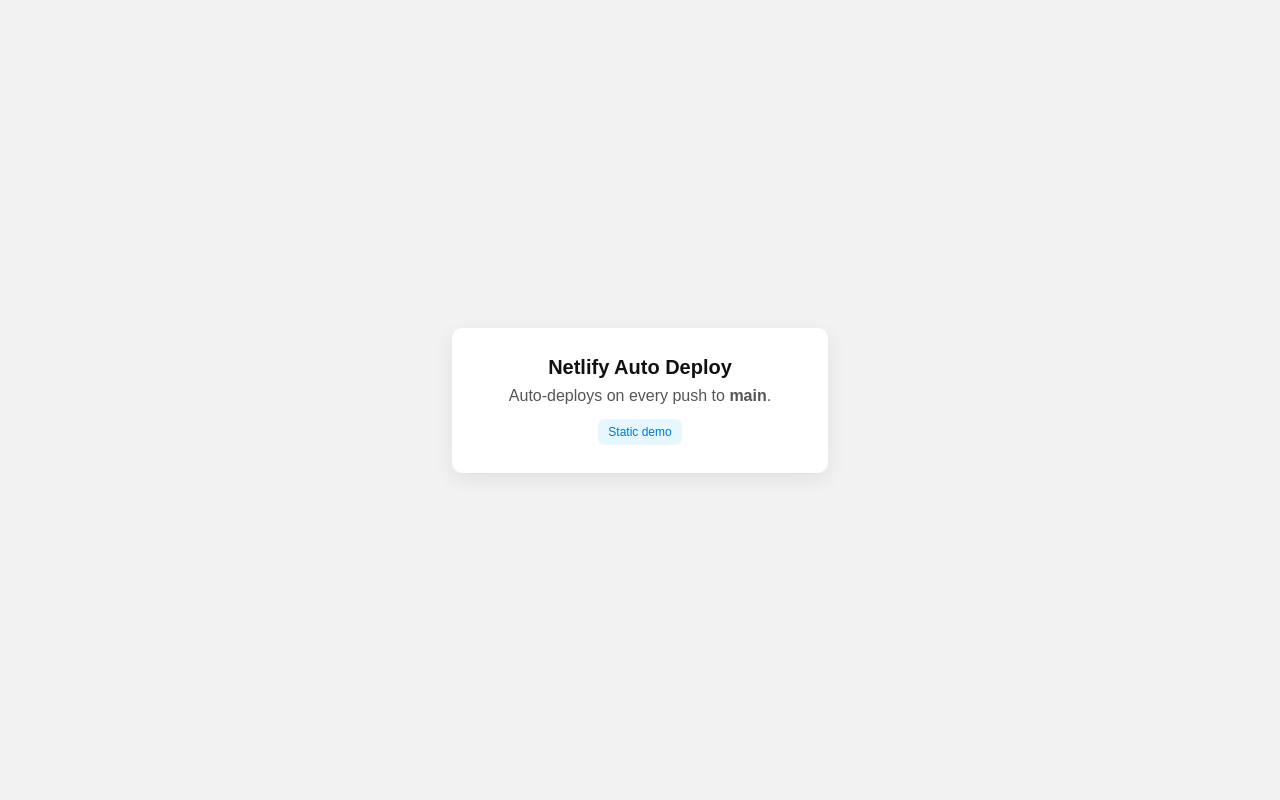
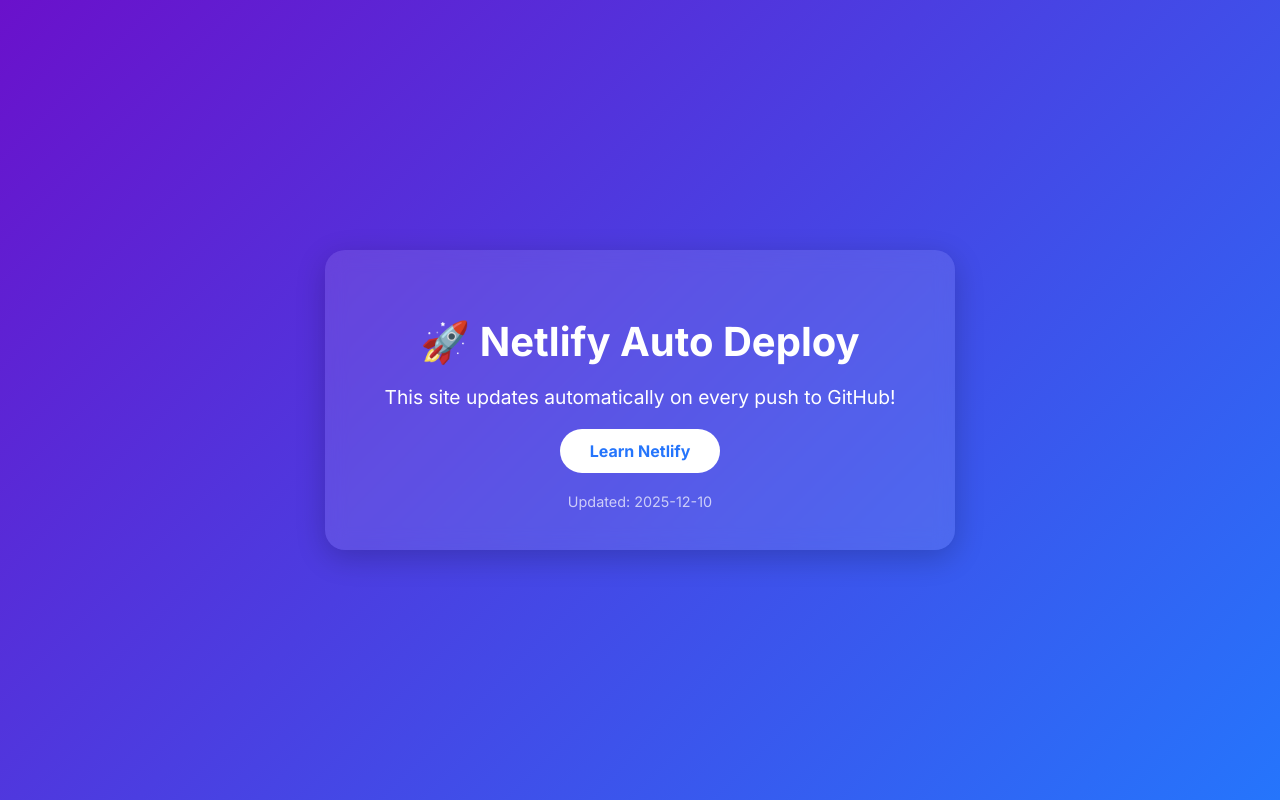
Before and after one commit to Khaled301204/auto-deploy-demo, a plain HTML site: page index.html in a window 1280 px wide. Drawn offline with Linux system fonts and the light colour scheme.

Commit message:
new changes

```diff
--- a/index.html
+++ b/index.html
@@ -1,22 +1,65 @@
 <!DOCTYPE html>
 <html lang="en">
 <head>
-  <meta charset="utf-8" />
-  <meta name="viewport" content="width=device-width,initial-scale=1" />
+  <meta charset="UTF-8" />
+  <meta name="viewport" content="width=device-width, initial-scale=1.0" />
   <title>Netlify Auto Deploy Demo</title>
+  <link href="https://fonts.googleapis.com/css2?family=Inter:wght@400;700&display=swap" rel="stylesheet">
   <style>
-    body { font-family: Arial, sans-serif; background: #f2f2f2; display:flex; align-items:center; justify-content:center; height:100vh; margin:0; }
-    .card { background:#fff; padding:28px; border-radius:10px; box-shadow:0 6px 20px rgba(0,0,0,0.08); text-align:center; width:320px; }
-    h1 { margin:0 0 8px; font-size:20px; color:#111; }
-    p { margin:0; color:#555; }
-    .badge { margin-top:14px; display:inline-block; font-size:12px; padding:6px 10px; border-radius:6px; background:#e8f7ff; color:#0077cc; }
+    body {
+      margin: 0;
+      font-family: 'Inter', sans-serif;
+      background: linear-gradient(135deg, #6a11cb 0%, #2575fc 100%);
+      color: #fff;
+      display: flex;
+      justify-content: center;
+      align-items: center;
+      height: 100vh;
+      text-align: center;
+    }
+    .container {
+      background: rgba(255,255,255,0.1);
+      padding: 40px 60px;
+      border-radius: 20px;
+      box-shadow: 0 8px 30px rgba(0,0,0,0.2);
+      backdrop-filter: blur(10px);
+    }
+    h1 {
+      font-size: 2.5rem;
+      margin-bottom: 10px;
+    }
+    p {
+      font-size: 1.2rem;
+      margin-bottom: 20px;
+    }
+    a.button {
+      display: inline-block;
+      padding: 12px 30px;
+      font-size: 1rem;
+      font-weight: 700;
+      color: #2575fc;
+      background: #fff;
+      border-radius: 50px;
+      text-decoration: none;
+      transition: all 0.3s ease;
+    }
+    a.button:hover {
+      background: #f0f0f0;
+      transform: translateY(-2px);
+    }
+    .footer {
+      margin-top: 20px;
+      font-size: 0.9rem;
+      color: rgba(255,255,255,0.7);
+    }
   </style>
 </head>
 <body>
-  <div class="card">
-    <h1>Netlify Auto Deploy</h1>
-    <p>Auto-deploys on every push to <strong>main</strong>.</p>
-    <div class="badge">Static demo</div>
+  <div class="container">
+    <h1>🚀 Netlify Auto Deploy</h1>
+    <p>This site updates automatically on every push to GitHub!</p>
+    <a href="https://www.netlify.com/" class="button" target="_blank">Learn Netlify</a>
+    <div class="footer">Updated: 2025-12-10</div>
   </div>
 </body>
 </html>
```
Also changed, not shown: 1 other file.
